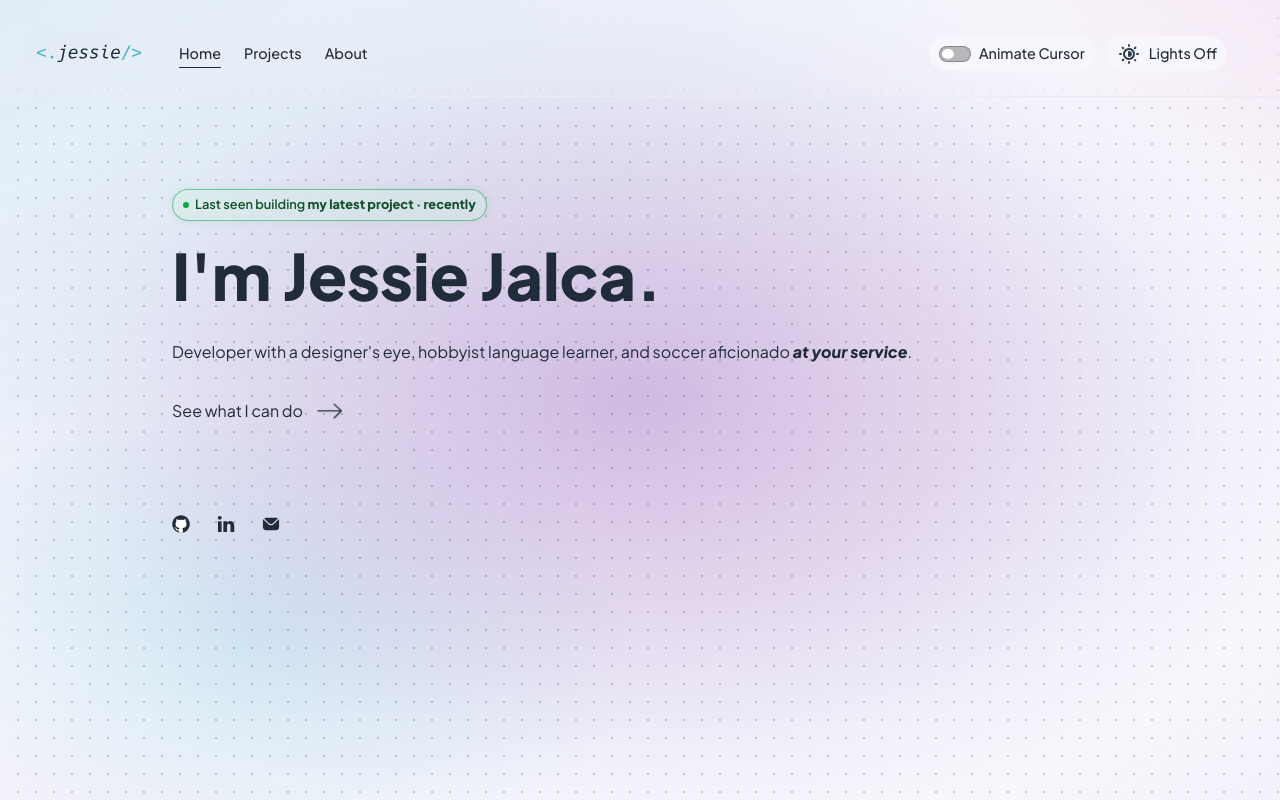
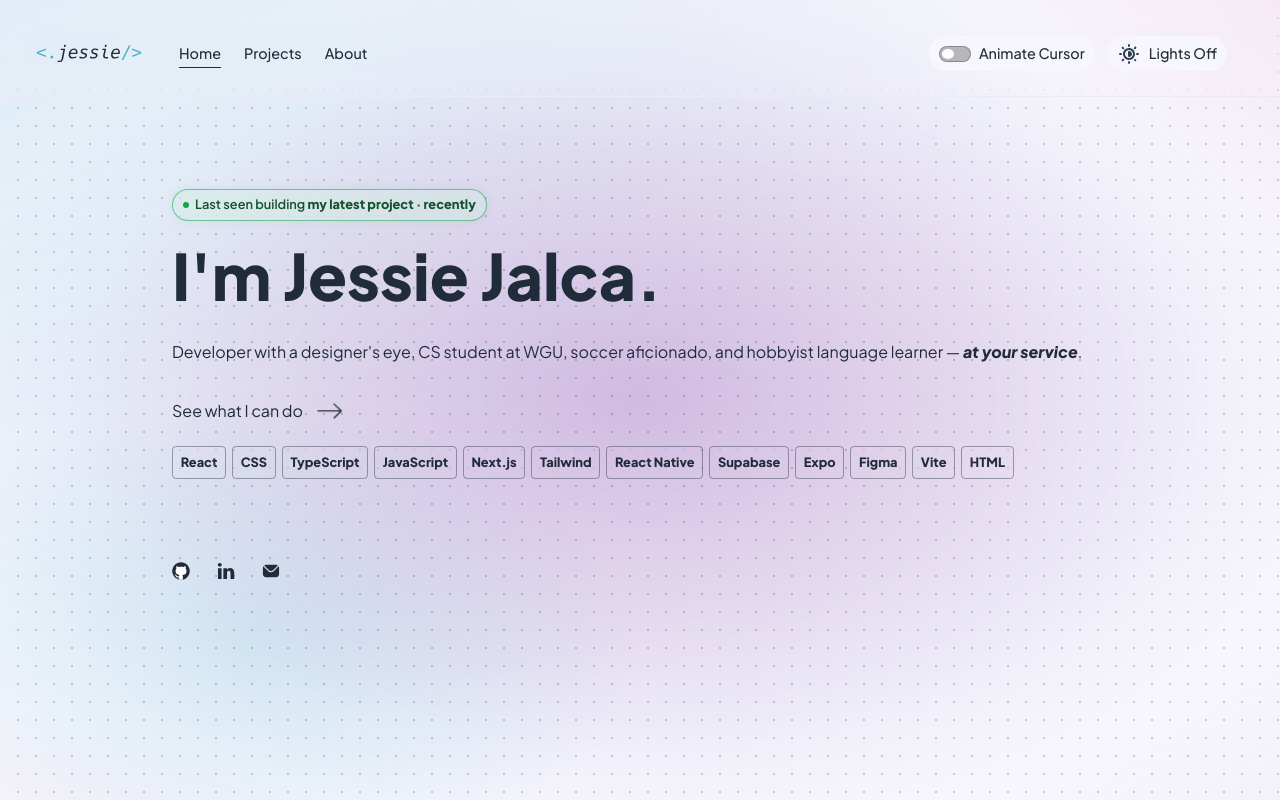
Before and after one commit to jessiejalca/portfolio, a React (Vite) app: page / in a window 1280 px wide. Built offline with nearby package versions, Linux system fonts and the light colour scheme; no server answers.

Commit message:
feat: Add a tech stack to the home page, sorted by most used tech in projects

```diff
--- a/src/App.css
+++ b/src/App.css
@@ -402,6 +402,17 @@ button.toggle-box {
   font-style: italic;
 }
 
+
+/* Tech stack strip */
+.tech-strip {
+  margin-top: 3rem;
+}
+
+.hero .tech-strip {
+  margin-top: 0;
+}
+
+
 /* Status pill — glass effect with green accent */
 .status-pill {
   background-color: color-mix(in srgb, var(--status-bg-color) 18%, color-mix(in srgb, var(--primary-bg-color) 25%, transparent));
--- a/src/routes/Home.jsx
+++ b/src/routes/Home.jsx
@@ -2,9 +2,18 @@ import { Link, useOutletContext } from "react-router-dom"
 import rightArrow from "../assets/right-arrow.svg"
 import rightArrowDark from "../assets/dm-right-arrow.svg"
 import { useLatestCommit, formatRelative } from "../hooks/useLatestCommit"
+import projects from "../data/projects.json"
+
+// Count how many projects use each technology, then sort descending so the
+// most-used tools appear first — gives visitors a quick read on core strengths
+const techCounts = projects.projects.flatMap((p) => p.tech).reduce((acc, t) => {
+  acc[t] = (acc[t] || 0) + 1
+  return acc
+}, {})
+const allTech = Object.keys(techCounts).sort((a, b) => techCounts[b] - techCounts[a])
 
 const Home = () => {
-  const [darkMode, setDarkMode] = useOutletContext()
+  const [darkMode] = useOutletContext()
 
   // Dynamically get status from GitHub
   const commit = useLatestCommit("jessiejalca")
@@ -20,12 +29,17 @@ const Home = () => {
       <div className="hero">
         <h1>I'm Jessie Jalca.</h1>
         <section aria-label="subheading">
-          Developer with a designer's eye, hobbyist language learner, and soccer aficionado <em>at your service</em>.
+          Developer with a designer's eye, CS student at WGU, soccer aficionado, and hobbyist language learner — <em>at your service</em>.
         </section>
         <Link className="actionBtn" to={"/projects"}>
           <p>See what I can do</p>
           <img src={darkMode ? rightArrowDark : rightArrow} />
         </Link>
+        <section aria-label="tech stack" className="tech-strip">
+          <div className="tech">
+            {allTech.map((t) => <span key={t}>{t}</span>)}
+          </div>
+        </section>
       </div>
     </main>
   )
```
